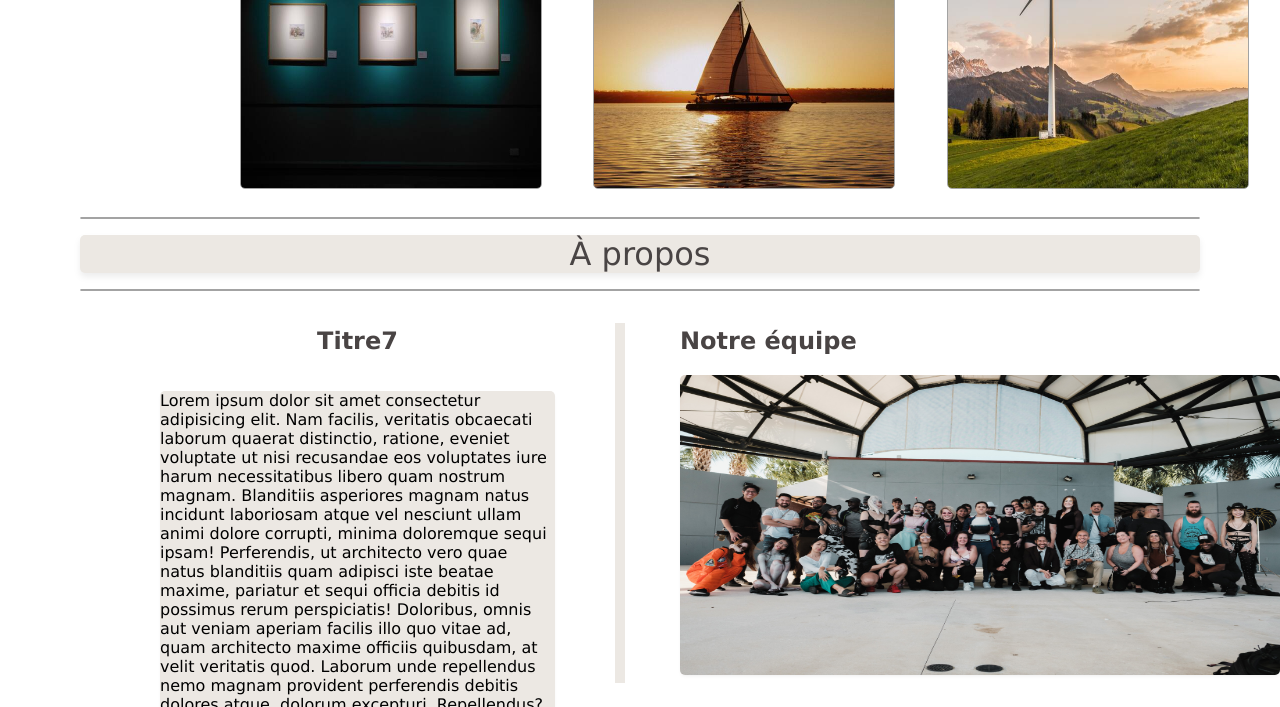
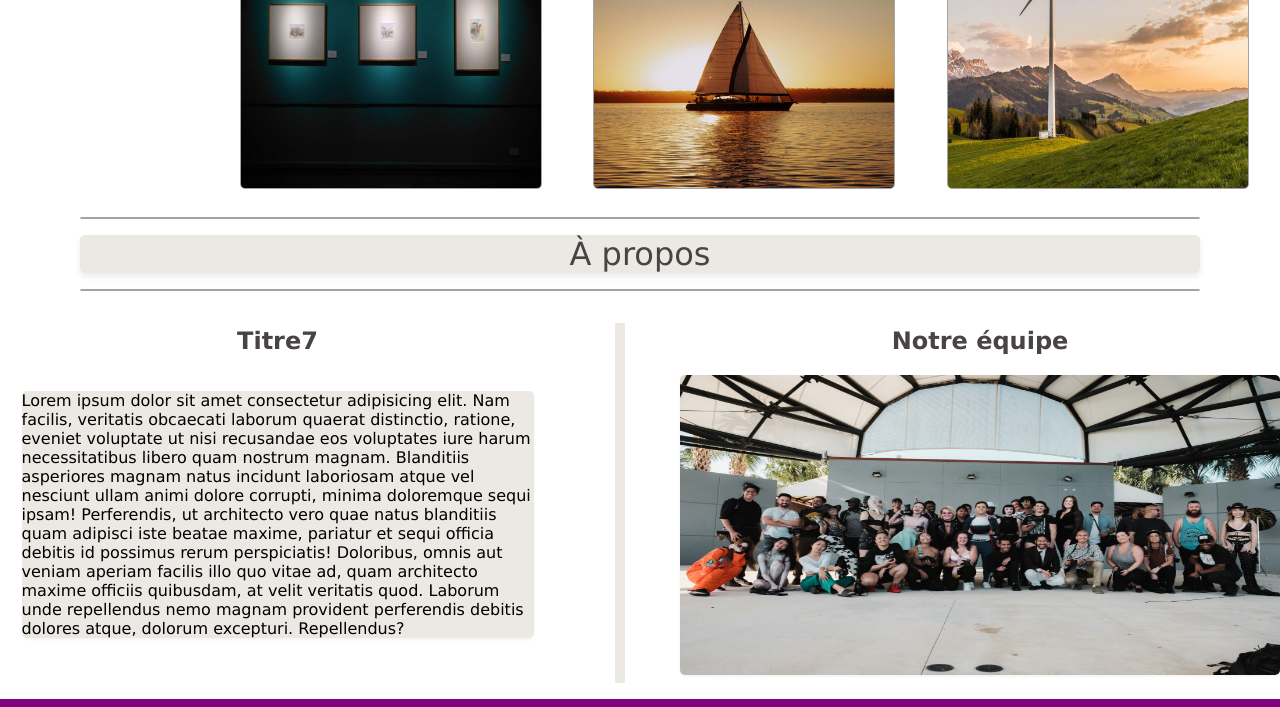
Before and after one commit to hatim77100/landing-hatim-kilian-nawaf, a plain HTML site: page index.html in a window 1280 px wide. Shown: the part 1078-1785 px from the top of the page. Drawn offline with nearby package versions, Linux system fonts and the light colour scheme; files that its build step writes are made by us from their sources; files whose address does not match are found by name.

Commit message:
update project

```diff
--- a/assets/css/styles.css
+++ b/assets/css/styles.css
@@ -58,7 +58,7 @@
 .ml-18 {
   margin-left: 4.5rem;
 }
-.ml-40 {
+.ml-42 {
   margin-left: 10rem;
 }
 .ml-60 {
@@ -128,6 +128,12 @@
 }
 .fa-facebook-square:before {
   font-size: 2rem;
+}
+.w-96	 {
+  width: 32rem; /* 384px */
+}
+.h-auto {
+  height: auto;
 }
   /* ---------------FLEX------------- */
 
--- a/index.html
+++ b/index.html
@@ -128,10 +128,12 @@
         <a id="à propos">À propos</a>
     </div>
     <div class="ml-20 mr-20 rounded-sm mt-4"></div>
-    <section class=" grid-cols-3-5px gap-15 mt-4 ml-40 ">
-        <div class="flex flex-col items-center">
+
+
+    <section class=" grid-cols-3-5px gap-15 mt-4">
+        <div class="flex flex-col items-center ">
             <h2 class="text-gray">Titre7</h2>
-            <p class="rounded bg-gray shadow-md">Lorem ipsum dolor sit amet consectetur adipisicing elit. Nam
+            <p class="rounded bg-gray shadow-md w-96 h-auto">Lorem ipsum dolor sit amet consectetur adipisicing elit. Nam
                 facilis,
                 veritatis obcaecati
                 laborum quaerat
@@ -139,25 +141,28 @@
                 libero
                 quam nostrum magnam. Blanditiis asperiores magnam natus incidunt laboriosam atque vel nesciunt ullam
                 animi
-                dolore corrupti, minima doloremque sequi ipsam! Perferendis, ut architecto vero quae natus blanditiis
+                dolore corrupti, minima doloremque sequi ipsam! Perferendis, ut architecto vero quae natus
+                blanditiis
                 quam
                 adipisci iste beatae maxime, pariatur et sequi officia debitis id possimus rerum perspiciatis!
                 Doloribus,
-                omnis aut veniam aperiam facilis illo quo vitae ad, quam architecto maxime officiis quibusdam, at velit
+                omnis aut veniam aperiam facilis illo quo vitae ad, quam architecto maxime officiis quibusdam, at
+                velit
                 veritatis quod. Laborum unde repellendus nemo magnam provident perferendis debitis dolores atque,
                 dolorum
                 excepturi. Repellendus?</p>
         </div>
-        <div class="">
+        <div class="justify-center">
             <p class="border-r-2 mt-4"></p>
 
         </div>
 
-        <div class="flex flex-col">
+        <div class="flex flex-col items-center">
             <h2 class="text-gray ">Notre équipe</h2>
             <img class="rounded shadow-md" src=" ./img/equipe.jpg" alt="web" height="300" width="600">
         </div>
     </section>
+
     <footer class="grid grid-cols-3 bg-purple ">
 
         <div class="flex justify-center items-center">
```
